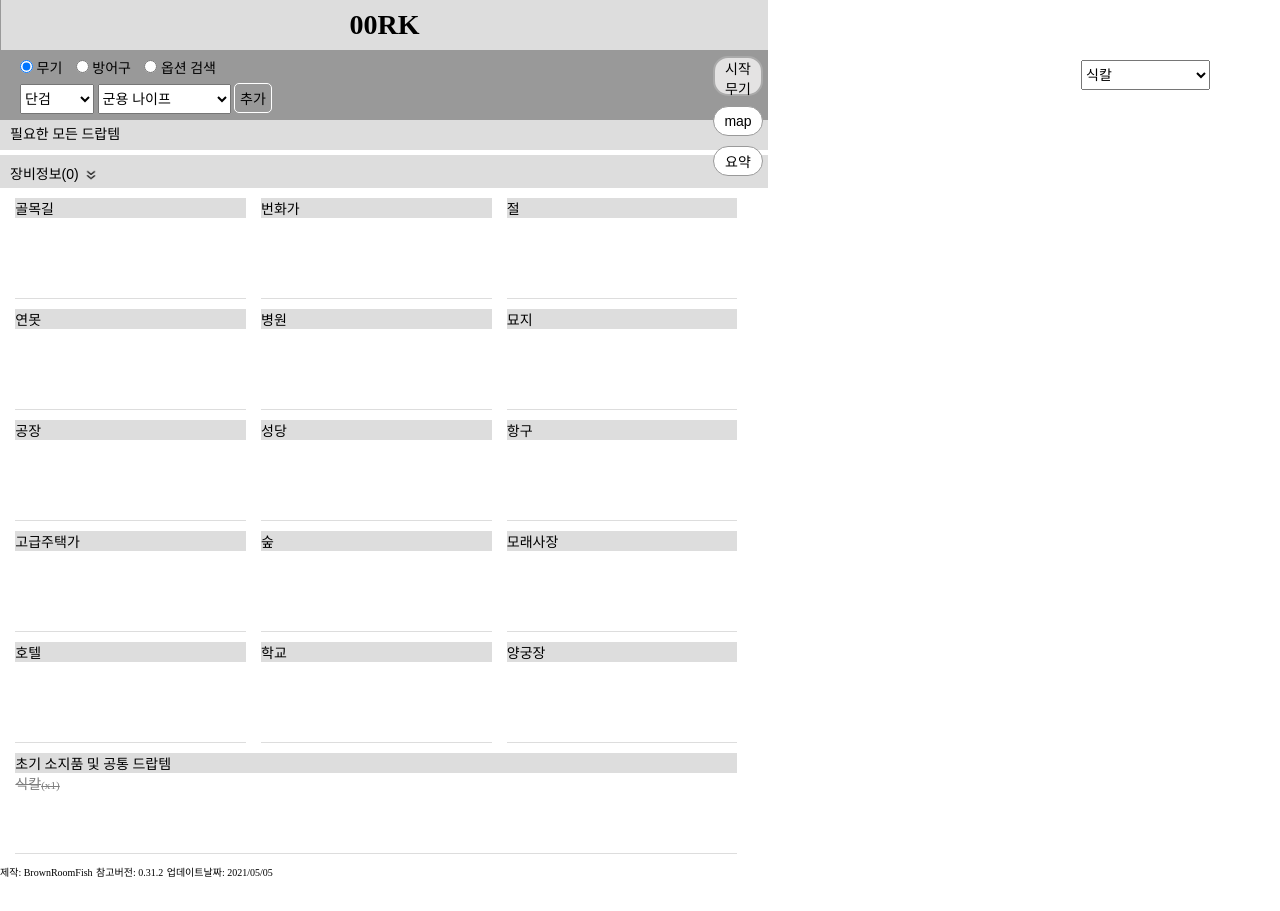
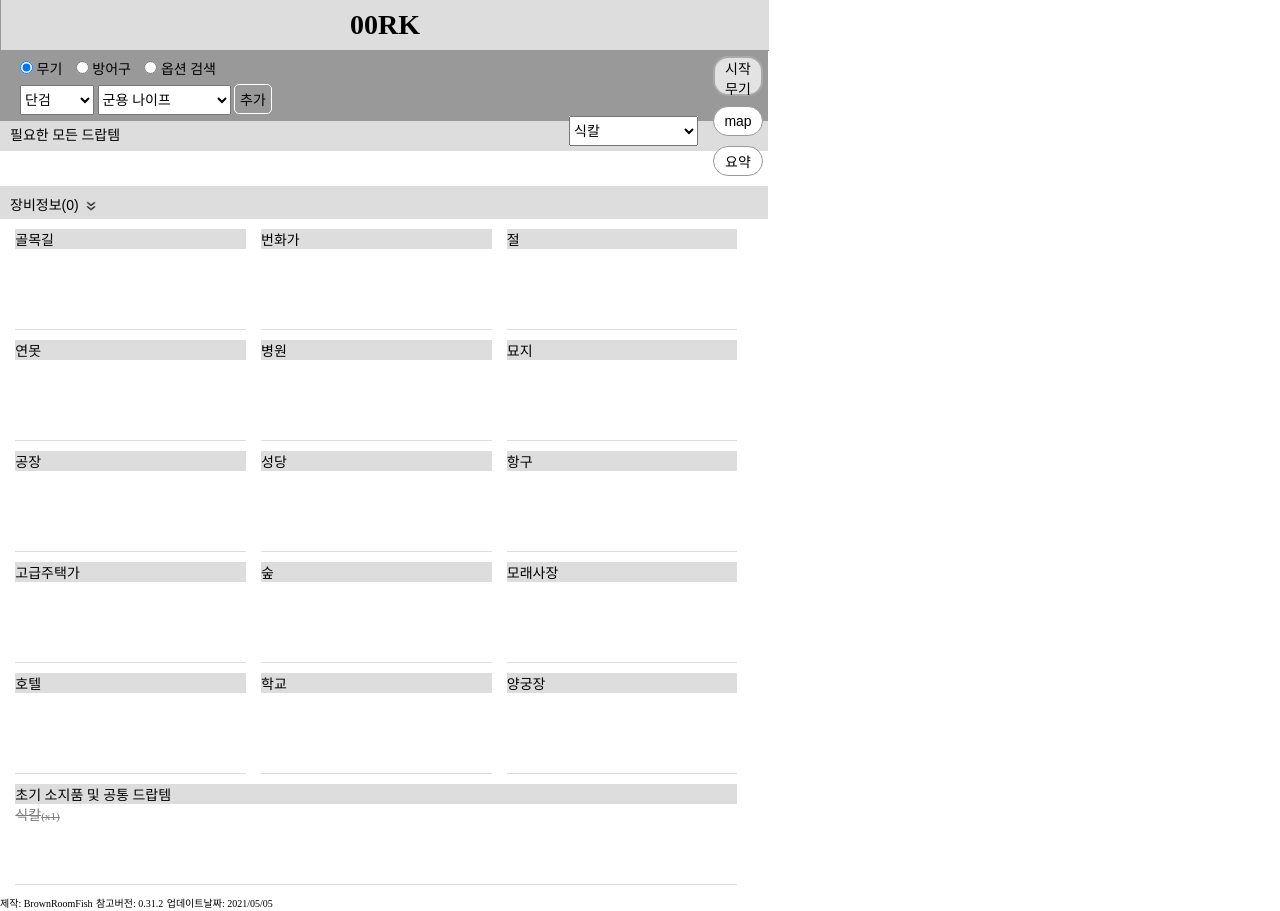
Before and after one commit to 94chl/00RK, a website: page index.html in a window 1280 px wide. Both pictures are taken after a click on the button "시작 무기". Before the commit the page ends 880 px from the top, so only its background shows below. Drawn offline with Linux system fonts and the light colour scheme.

Commit message:
Update common.css

```diff
--- a/css/common.css
+++ b/css/common.css
@@ -14,8 +14,8 @@ body {
 }
 
 #container {
-  max-width: 768px;
   width:100%;
+  position: relative;
 }
 
 .checkedMA {
@@ -37,7 +37,7 @@ body {
   line-height: 30px;
   text-align: center;
   border:none;
-  z-index: 10;
+  z-index: 30;
 }
 
 .addBtn {
@@ -54,13 +54,9 @@ body {
 }
 
 #headerWrap {
-  position: fixed;
-  left:0;
-  top:0;
-  z-index: 10;
   width: 100%;
-  max-width: 768px;
   text-align: center;
+  position: relative;
 }
 
 #headerWrap #logo {
@@ -68,6 +64,7 @@ body {
   font-weight: bold;
   font-size: 2em;
   height: 50px;
+  width: 100%;
   line-height: 50px;
   border-left:1px solid #999;
   border-bottom:1px solid #999;
@@ -75,10 +72,10 @@ body {
 
 #headerWrap #sideMenu {
   width: 80px;
-  position: relative;
+  float: right;
   left:100%;
-  margin-left:-80px;
-  top:0;
+  margin-left: -80px;
+  z-index: 10;
 }
 
 #headerWrap .dwBtn {
@@ -90,6 +87,9 @@ body {
   background: #fff;
   border: 1px solid #999;
   word-break: keep-all;
+  position: relative;
+  right:0;
+  z-index: 10;
 }
 
 #headerWrap .dwBtn.clicked {
@@ -104,6 +104,20 @@ body {
   word-break: keep-all;
 }
 
+.defaultWWrap {
+  position: absolute;
+  top:65px;
+  right: 0;
+  margin-right: 70px;
+  background: #fff;
+  z-index: 25;
+}
+
+.defaultWWrap .defaultW {
+  display: block;
+  margin : 10px 0;
+}
+
 #headerWrap .mapBtn {
   float:right;
   border-radius: 15px;
@@ -112,14 +126,18 @@ body {
   margin: 5px;
   background: #fff;
   border: 1px solid #999;
+  position: relative;
+  right:0;
+  z-index: 20;
 }
 
 #headerWrap #mapWrap {
   position: fixed;
   top:0;
-  right: 0;
+  left: 0;
   background: #fff;
   height: 70%;
+  z-index: 25;
 }
 
 #headerWrap #mapWrap img {
@@ -134,6 +152,9 @@ body {
   margin: 5px;
   background: #fff;
   border: 1px solid #999;
+  position: relative;
+  right:0;
+  z-index: 10;
 }
 
 #summaryWrap {
@@ -141,11 +162,12 @@ body {
   width: 100%;
   position: fixed;
   top:5%;
-  right:0;
+  left:0;
   height: 70%;
   background: #fff;
   border: 1px solid #000;
   box-sizing: border-box;
+  z-index: 25;
 }
 
 #summaryWrap .summarySort {
@@ -187,7 +209,6 @@ body {
 
 
 #equipSelect {
-  margin-top: 50px;
   height: 70px;
 }
 
@@ -196,7 +217,6 @@ body {
   box-sizing: border-box;
   padding: 0 20px;
   background: #999;
-  position: relative;
 }
 
 .selectCategory .equipSort {
@@ -211,18 +231,7 @@ body {
   height: 30px;
 }
 
-.selectCategory .defaultWWrap {
-  position: fixed;
-  margin-right: 70px;
-  right:0;
-  top:60px;
-  z-index: 30;
-}
 
-.selectCategory .defaultWWrap .defaultW {
-  display: block;
-  margin : 10px 0;
-}
 
 .tabBtn {
   height: 2em;
```
